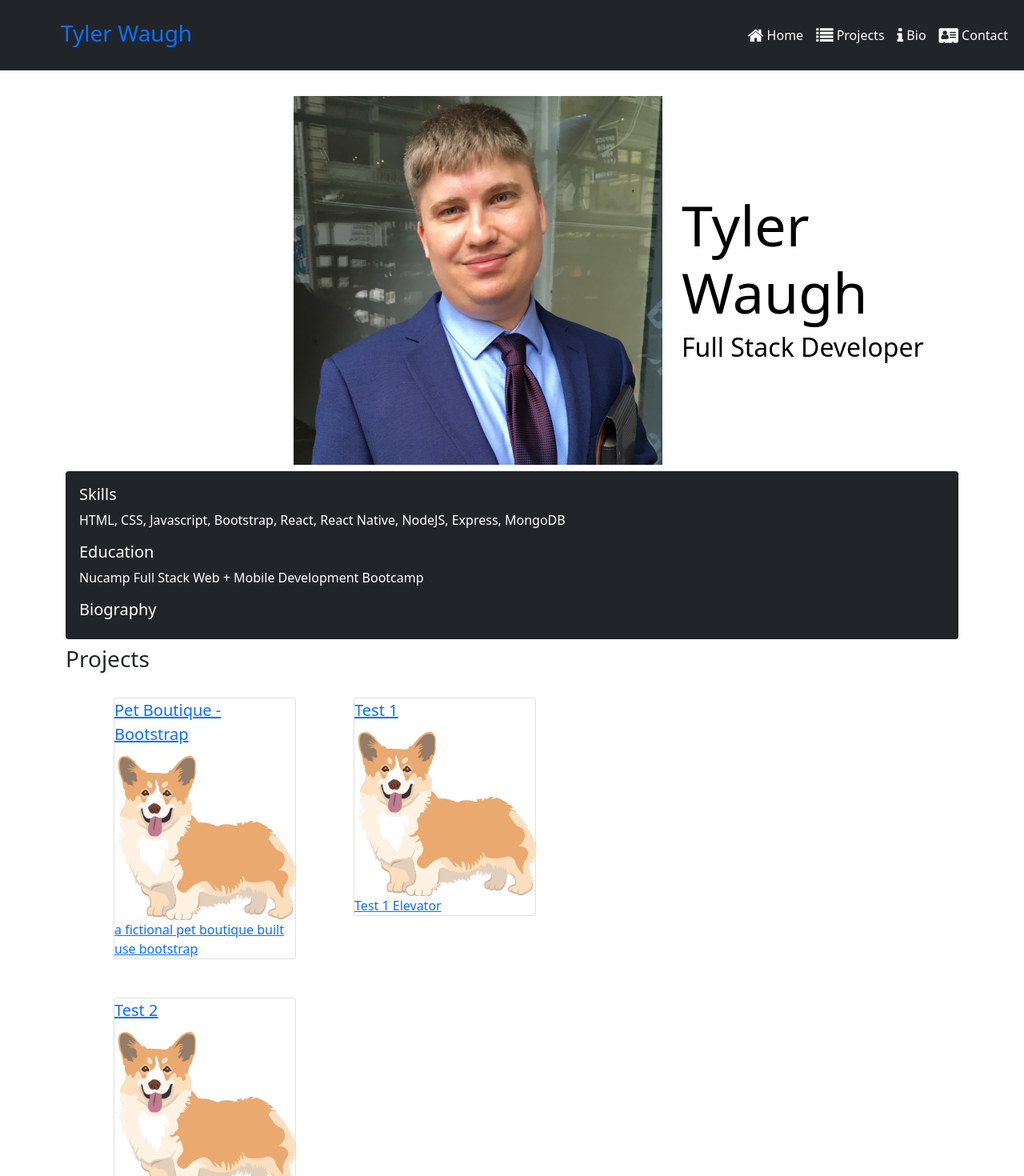
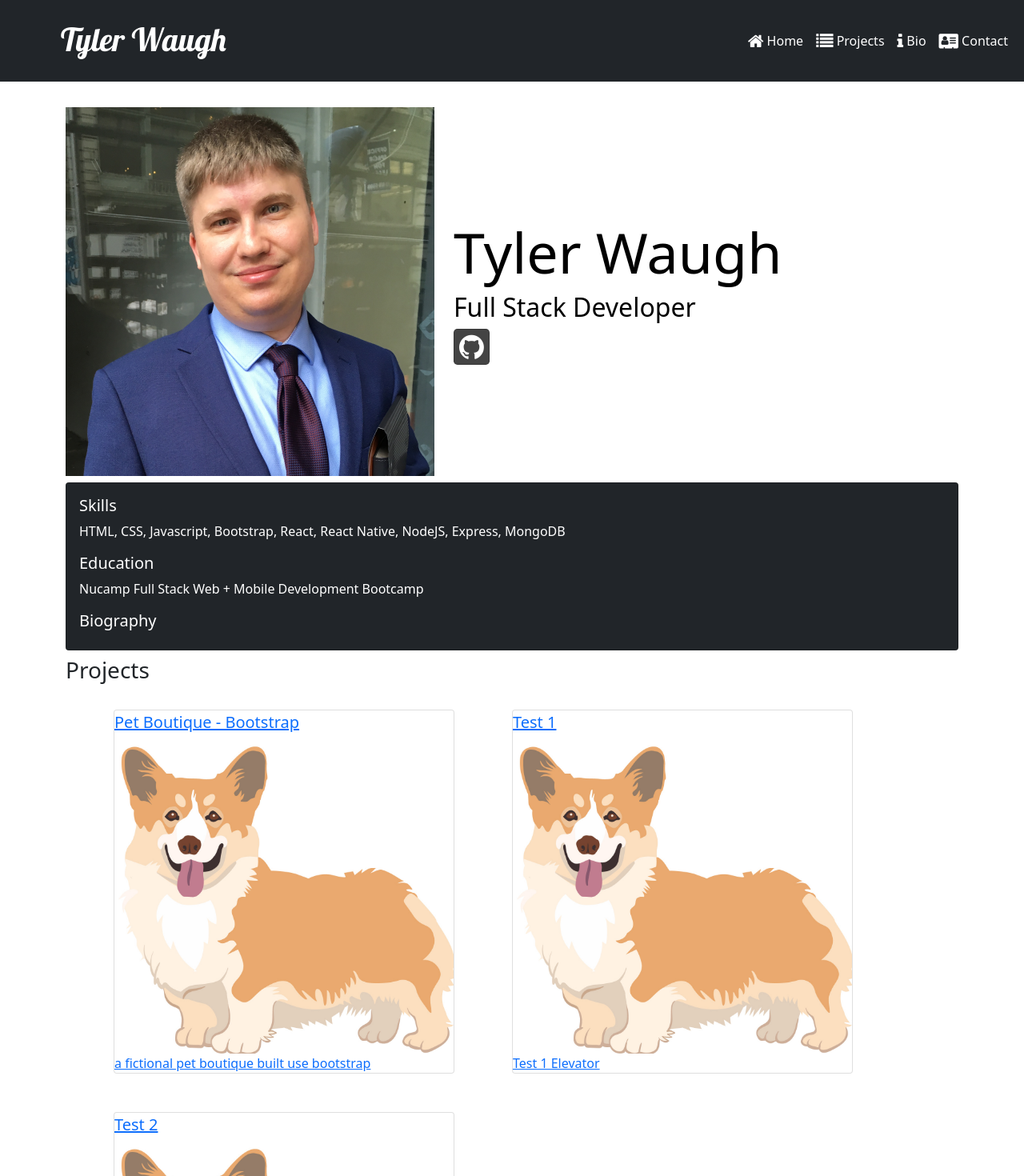
Before and after one commit to TylerWaugh01/Porfolio, a React (Create React App) app: page / in a window 1280 px wide. Shown: the top 1470 px of the page at 80% size. Built offline with nearby package versions, Linux system fonts and the light colour scheme.

Commit message:
Adding Github Icon/Link

```diff
--- a/src/components/Header.js
+++ b/src/components/Header.js
@@ -9,7 +9,6 @@ import {
 } from 'reactstrap';
 import { NavLink } from 'react-router-dom';
 // import CorgiLogo from '../app/assets/img/logo.png';
-import { HashLink as Link } from 'react-router-hash-link';
 import { NavHashLink } from 'react-router-hash-link';
 
 const Header = () => {
@@ -18,7 +17,7 @@ const Header = () => {
         <Navbar dark color='dark' sticky='top' expand='md'>
             <NavbarBrand className='ms-5' href='/'>
                 <NavLink className='nav-link' to='/'>
-                    <h3 className='mt-1'>Tyler Waugh</h3>
+                    <h1 className='mt-1'>Tyler Waugh</h1>
                 </NavLink>
             </NavbarBrand>
             <NavbarToggler onClick={() => setMenuOpen(!menuOpen)}/>
--- a/src/pages/HomePage.js
+++ b/src/pages/HomePage.js
@@ -15,12 +15,18 @@ const HomePage = () => {
   return (
     <Container>
       <Row>
-        <Col sm={{ size: 'auto', offset: 3 }}>
+        <Col sm={{ size: 'auto'}}>
           <img src={Tyler} alt="Tyler" />
         </Col>
         <Col style={{display: "flex" , flexDirection: "column",  justifyContent:'center' }}>
           <h2  id='home' style={{ fontSize: '70px', }}> Tyler Waugh</h2>
           <h2>Full Stack Developer</h2>
+                        <a
+                            className='btn btn-social-icon btn-lg btn-github'
+                            href='https://github.com/TylerWaugh01'
+                        >
+                            <i className='fa fa-github fa-5x' />
+                        </a>
         </Col>
       </Row>
         <Col>
@@ -105,7 +111,7 @@ const HomePage = () => {
             </Row> */}
        <Row>
         <h3 id='projects'>Projects</h3>
-                <Col sm='5' md='7'>
+                <Col>
                     <ProjectsList/>
                 </Col>
             </Row>
```
Also changed, not shown: src/components/Footer.js (+1 -19 lines).
